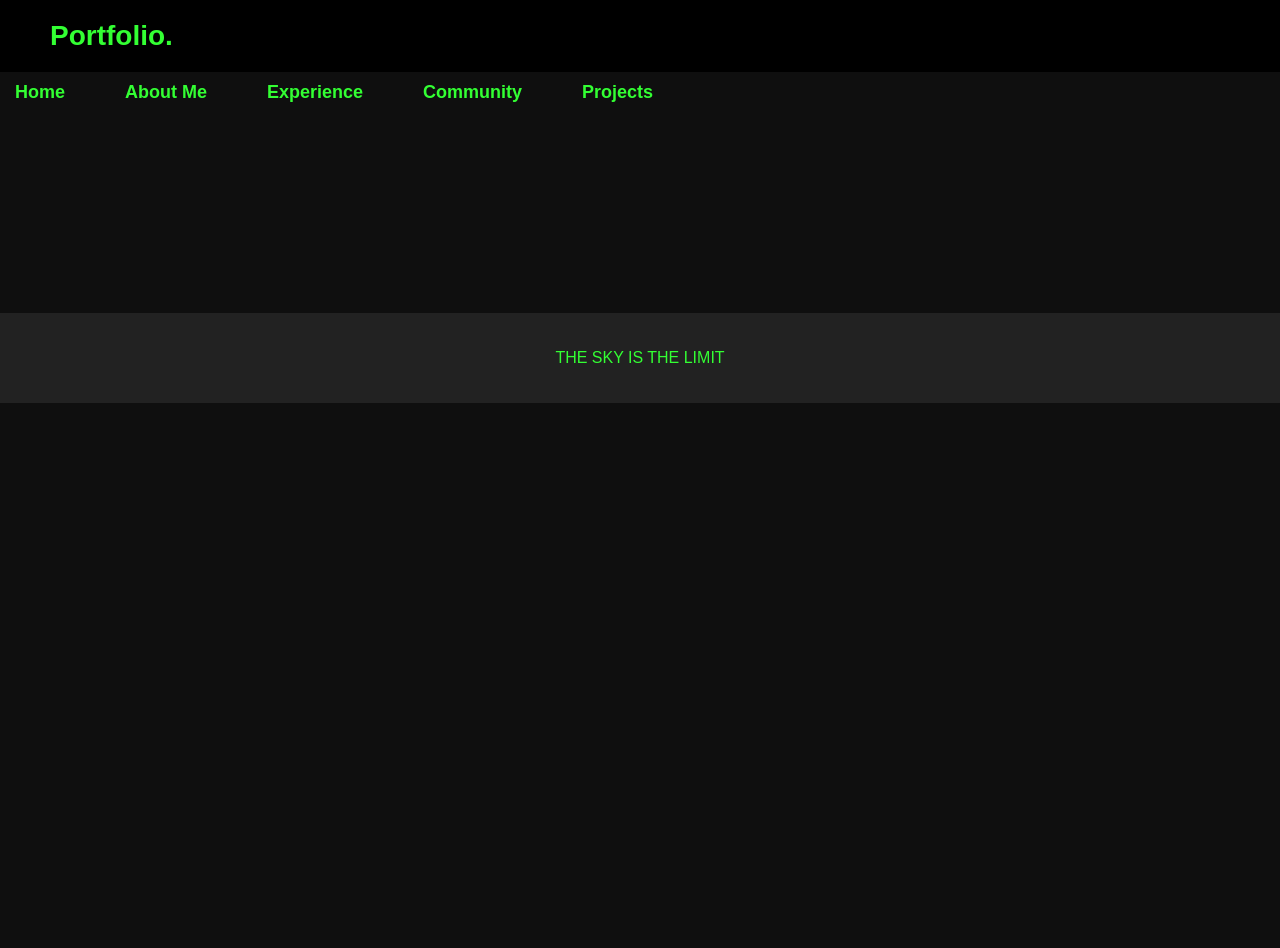
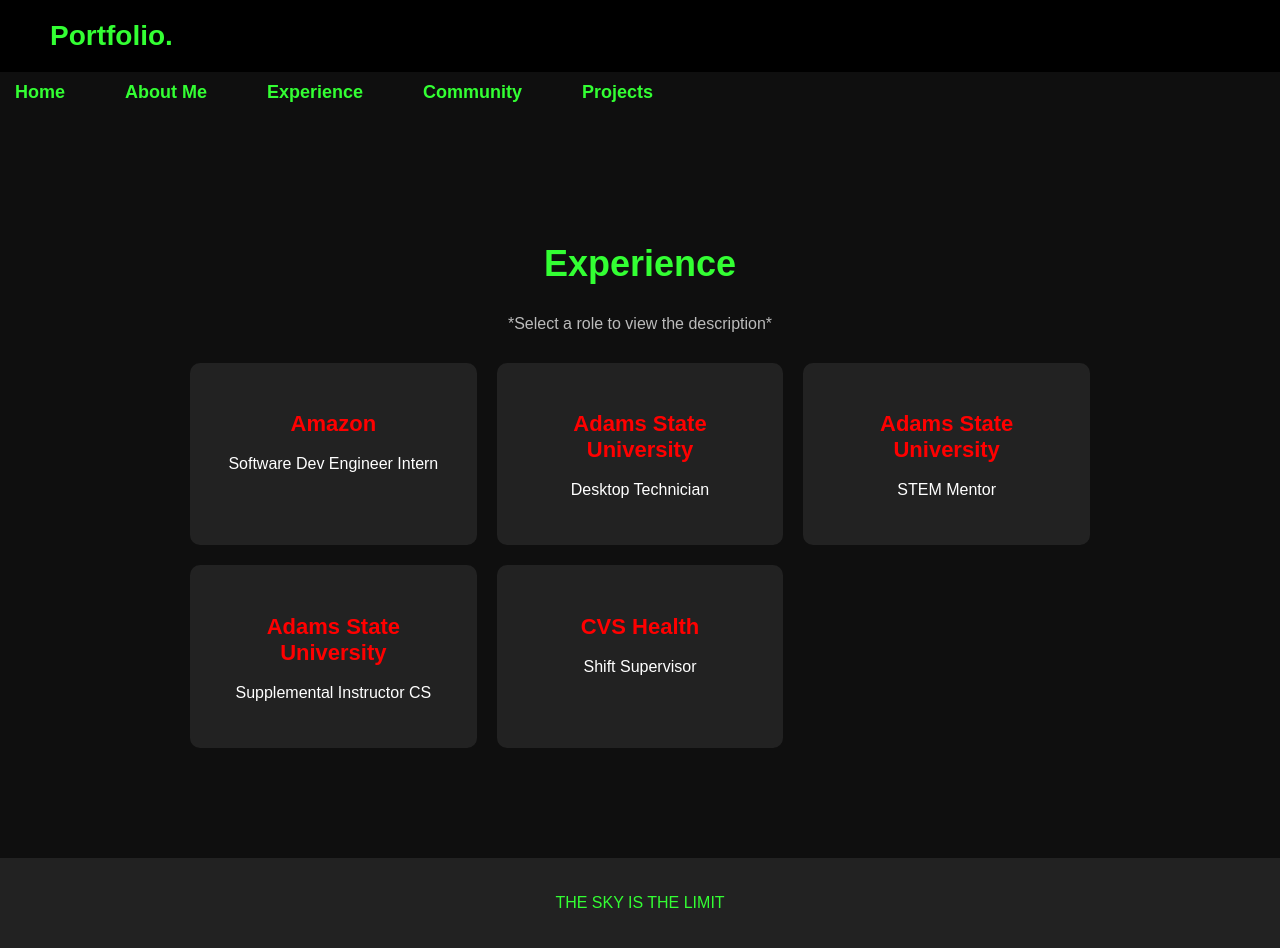
Before and after one commit to calvin1011/calvinssendawula.github.io, a Jekyll site: the page built from experience.md, in a window 1280 px wide. Built offline with Jekyll 4.4.1, drawn with Linux system fonts in a browser that asks for light colours; our own code applies the rules of GitHub Pages for plain Markdown files; before the commit the page ends 900 px from its top, so only the background shows below that.

Commit message:
added experience tab and updates css file

```diff
--- a/_layouts/default.html
+++ b/_layouts/default.html
@@ -5,7 +5,6 @@
     <meta name="viewport" content="width=device-width, initial-scale=1.0">
     <title>{{ page.title }}</title>
     <link rel="stylesheet" href="{{ '/styles.css' | relative_url }}">
-
 </head>
 <body>
 
--- a/experience.md
+++ b/experience.md
@@ -0,0 +1,74 @@
+---
+title: Experience
+layout: default
+---
+
+<h1 class="experience-title">Experience</h1>
+<p class="experience-subtitle">*Select a role to view the description*</p>
+
+<div class="experience-grid">
+    <!-- Amazon -->
+    <div class="experience-card" onclick="openExperience('amazon')">
+        <h2>Amazon</h2>
+        <p>Software Dev Engineer Intern</p>
+    </div>
+    <div id="amazon" class="experience-popup">
+        <span class="close-btn" onclick="closeExperience('amazon')">&times;</span>
+        <h2>Amazon</h2>
+        <p><strong>Duration:</strong> May 2024 - Aug 2024</p>
+        <p><strong>Role:</strong> Software Dev Engineer Intern</p>
+        <p><strong>Description:</strong> I built an internal service tool for employees handling code review artifacts. I integrated multiple internal APIs, leveraged open-source technologies, and applied AWS Lambda functions. I also gained expertise in Test-Driven Development (TDD) by writing comprehensive unit tests.</p>
+    </div>
+
+    <!-- Adams State University Computing Services -->
+    <div class="experience-card" onclick="openExperience('computing-services')">
+        <h2>Adams State University</h2>
+        <p>Desktop Technician</p>
+    </div>
+    <div id="computing-services" class="experience-popup">
+        <span class="close-btn" onclick="closeExperience('computing-services')">&times;</span>
+        <h2>Adams State University Computing Services</h2>
+        <p><strong>Duration:</strong> Aug 2021 - Present</p>
+        <p><strong>Role:</strong> Desktop Technician</p>
+        <p><strong>Description:</strong> I build computer images using terminal commands and configure BIOS settings for secure boot systems. I deploy computers for faculty members while streamlining IT support operations to minimize daily support tickets.</p>
+    </div>
+
+    <!-- STEM Mentor -->
+    <div class="experience-card" onclick="openExperience('stem-mentor')">
+        <h2>Adams State University</h2>
+        <p>STEM Mentor</p>
+    </div>
+    <div id="stem-mentor" class="experience-popup">
+        <span class="close-btn" onclick="closeExperience('stem-mentor')">&times;</span>
+        <h2>Adams State University</h2>
+        <p><strong>Duration:</strong> Aug 2021 - Present</p>
+        <p><strong>Role:</strong> STEM Mentor</p>
+        <p><strong>Description:</strong> I support students academically and provide mentorship to help them navigate STEM fields. Four of my mentees have taken on leadership roles in diverse majors.</p>
+    </div>
+
+    <!-- Supplemental Instructor CS -->
+    <div class="experience-card" onclick="openExperience('supplemental-instructor')">
+        <h2>Adams State University</h2>
+        <p>Supplemental Instructor CS</p>
+    </div>
+    <div id="supplemental-instructor" class="experience-popup">
+        <span class="close-btn" onclick="closeExperience('supplemental-instructor')">&times;</span>
+        <h2>Adams State University</h2>
+        <p><strong>Duration:</strong> Aug 2024 - Present</p>
+        <p><strong>Role:</strong> Supplemental Instructor CS</p>
+        <p><strong>Description:</strong> I assist CS students in understanding key programming concepts. I also support professors during lectures and help students navigate the software development lifecycle through hands-on Forage Job Simulations.</p>
+    </div>
+
+    <!-- CVS Health -->
+    <div class="experience-card" onclick="openExperience('cvs-health')">
+        <h2>CVS Health</h2>
+        <p>Shift Supervisor</p>
+    </div>
+    <div id="cvs-health" class="experience-popup">
+        <span class="close-btn" onclick="closeExperience('cvs-health')">&times;</span>
+        <h2>CVS Health</h2>
+        <p><strong>Duration:</strong> May 2018 - Jan 2024</p>
+        <p><strong>Role:</strong> Shift Supervisor</p>
+        <p><strong>Description:</strong> I led my district in promoting the "Extra Care Plus" program, increasing store sales. I managed store operations, including inventory, cash handling, and customer service. I also educated customers on healthcare products tailored to their needs.</p>
+    </div>
+</div>
--- a/styles.css
+++ b/styles.css
@@ -1,3 +1,4 @@
+/* ===== GENERAL STYLES ===== */
 body {
     font-family: Arial, sans-serif;
     margin: 0;
@@ -48,7 +49,7 @@
 section {
     padding: 50px 20px;
     margin: 40px auto;
-    max-width: 800px;
+    max-width: 900px;
     text-align: center;
 }
 
@@ -65,9 +66,9 @@
 
 /* Profile Image on Left */
 .about-image img {
-    width: 280px;  /* Adjust image size */
+    width: 320px;  /* Adjusted image size */
     height: auto;
-    border-radius: 15px; /* Optional: Rounded edges */
+    border-radius: 15px;
     box-shadow: 3px 3px 10px rgba(255, 255, 255, 0.2);
 }
 
@@ -75,14 +76,14 @@
 .about-text {
     flex: 1;
     text-align: left;
-    font-size: 20px;
-    line-height: 1.7;
+    font-size: 22px;
+    line-height: 1.8;
 }
 
 /* About Me Heading */
 .about-text h2 {
-    color: #33ff33; /* Green text */
-    font-size: 33px;
+    color: #33ff33;
+    font-size: 35px;
 }
 
 /* Connect Button */
@@ -94,22 +95,97 @@
 .connect-button a {
     background-color: #33ff33;
     color: black;
-    padding: 14px 23px;
-    font-size: 20px;
+    padding: 16px 28px;
+    font-size: 22px;
     text-decoration: none;
     font-weight: bold;
-    border-radius: 5px;
+    border-radius: 8px;
     display: inline-block;
     transition: background 0.3s ease-in-out;
 }
 
 .connect-button a:hover {
-    background-color: #28cc28; /* Darker green on hover */
+    background-color: #28cc28;
+}
+
+/* ===== EXPERIENCE SECTION ===== */
+.experience-title {
+    text-align: center;
+    font-size: 36px;
+    font-weight: bold;
+    margin-top: 40px;
+}
+
+.experience-subtitle {
+    text-align: center;
+    font-size: 16px;
+    margin-bottom: 30px;
+    color: #bbb;
+}
+
+/* Grid Layout */
+.experience-grid {
+    display: grid;
+    grid-template-columns: repeat(auto-fit, minmax(280px, 1fr));
+    gap: 20px;
+    justify-content: center;
+    max-width: 1000px;
+    margin: auto;
+}
+
+/* Square Experience Cards */
+.experience-card {
+    background-color: #222;
+    padding: 30px;
+    border-radius: 10px;
+    text-align: center;
+    cursor: pointer;
+    transition: transform 0.3s ease, background 0.3s ease;
+}
+
+.experience-card h2 {
+    color: red;
+    font-size: 22px;
+}
+
+.experience-card p {
+    color: white;
+    font-size: 16px;
+}
+
+.experience-card:hover {
+    transform: scale(1.05);
+    background-color: #333;
+}
+
+/* Popup Styling */
+.experience-popup {
+    display: none;
+    position: fixed;
+    top: 50%;
+    left: 50%;
+    transform: translate(-50%, -50%);
+    background-color: white;
+    color: black;
+    padding: 30px;
+    border-radius: 10px;
+    box-shadow: 0px 0px 20px rgba(0, 0, 0, 0.3);
+    max-width: 500px;
+    text-align: left;
+}
+
+/* Close Button */
+.close-btn {
+    position: absolute;
+    top: 15px;
+    right: 15px;
+    font-size: 24px;
+    cursor: pointer;
 }
 
 /* ===== TYPING EFFECT STYLES ===== */
 #typing-text {
-    font-size: 28px;
+    font-size: 30px;
     font-weight: bold;
     color: #33ff33;
     border-right: 2px solid #33ff33;
@@ -118,7 +194,7 @@
     overflow: hidden;
     display: inline-block;
     animation: blink 0.8s infinite;
-    margin-top: 40px; /* Add space above typing effect */
+    margin-top: 40px;
 }
 
 /* Cursor Blinking Animation */
@@ -129,9 +205,9 @@
 /* ===== PROJECT CARD - Add Spacing ===== */
 .project-card {
     border: 1px solid #33ff33;
-    padding: 25px;
+    padding: 30px;
     margin: 30px 0;
-    border-radius: 5px;
+    border-radius: 10px;
     text-align: left;
 }
 
```
Also changed, not shown: other parts of _layouts/default.html (+14 -0 lines).
